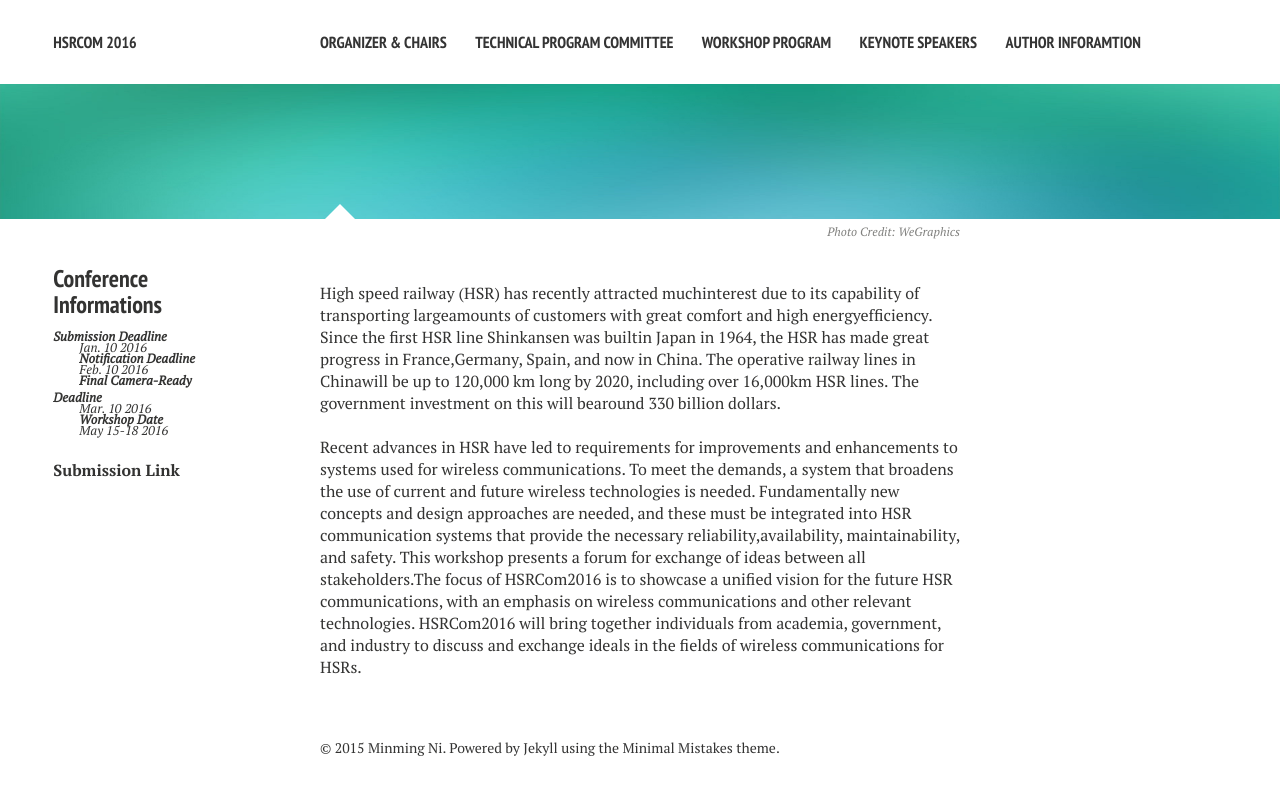
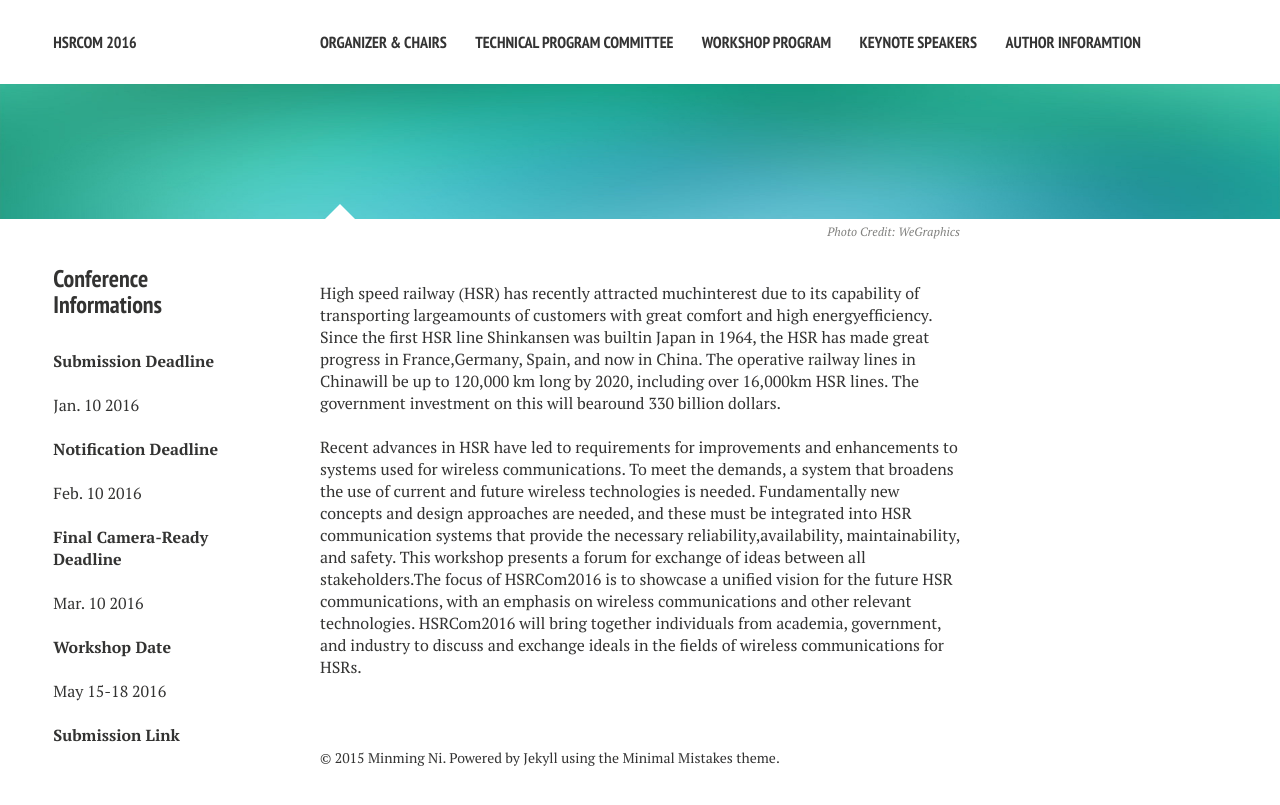
Before and after one commit to maxxx437/hsrcom2016, a Jekyll site: the page built from index.md, in a window 1280 px wide. Shown: the top 805 px of the page. Built offline with Jekyll 4.4.1, drawn with Linux system fonts in a browser that asks for light colours; nearby versions of some CDN libraries.

Commit message:
Update _author-bio.html

```diff
--- a/_includes/_author-bio.html
+++ b/_includes/_author-bio.html
@@ -13,15 +13,32 @@
 -->
 
 <h3> Conference Informations</h3>
+<BR>
 
-<p><strong>Submission Deadline</strong></p>
-	<p>Jan. 10 2016</p>
-<p><strong>Notification Deadline</strong></p>
-	<p>Feb. 10 2016</p>
-<p><strong>Final Camera-Ready Deadline</strong></p>
-	<p>Mar. 10 2016</p>
-<p><strong>Workshop Date</strong></p>
-	<p>May 15-18 2016</p>
+<strong>Submission Deadline</strong>
+<BR>
+<BR>
+	Jan. 10 2016
+	<BR>
+<BR>
+<strong>Notification Deadline</strong>
+<BR>
+<BR>
+	Feb. 10 2016
+	<BR>
+<BR>
+<strong>Final Camera-Ready Deadline</strong>
+<BR>
+<BR>
+	Mar. 10 2016
+	<BR>
+<BR>
+<strong>Workshop Date</strong>
+<BR>
+<BR>
+	May 15-18 2016
+	<BR>
+<BR>
 <strong>Submission Link</strong>
 
 
```
